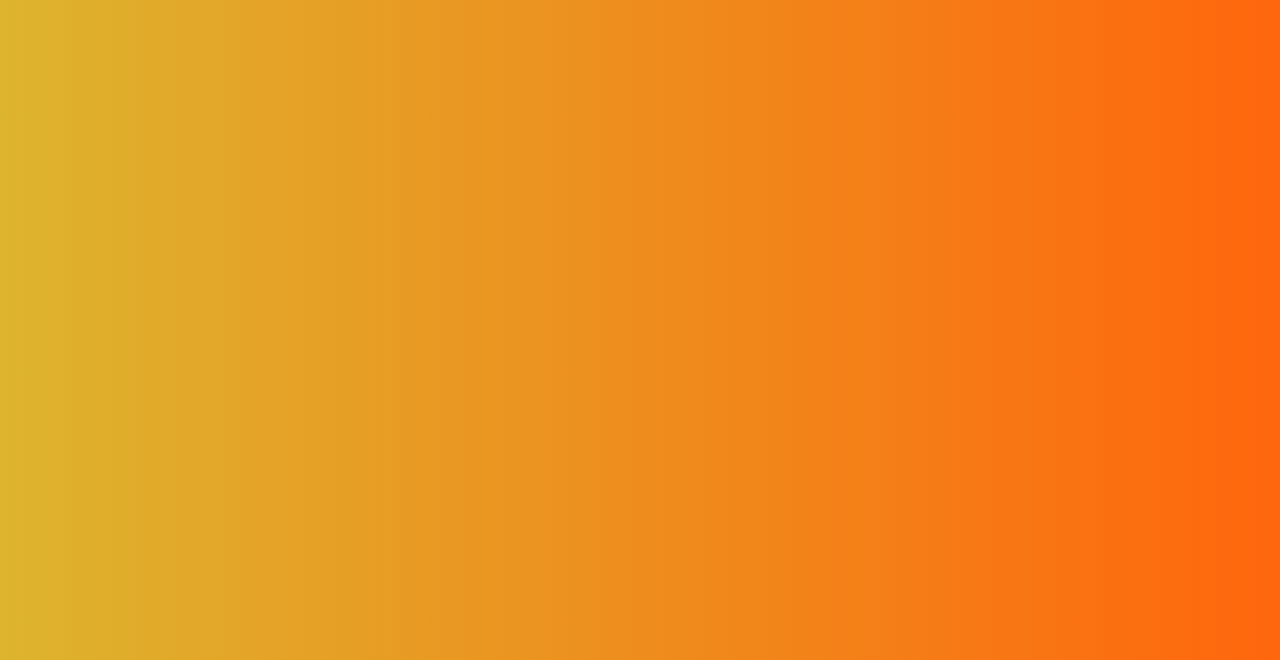
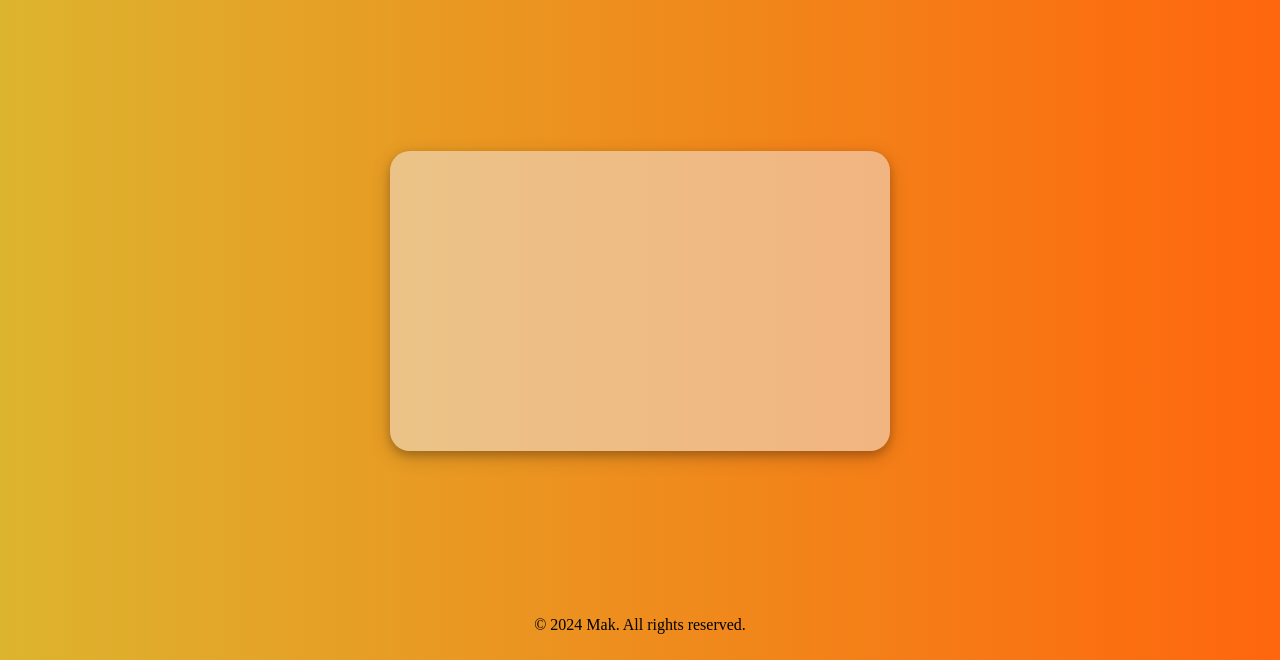
Before and after one commit to mamine27/Rock-Paper-Scissors, a plain HTML site: page index.html in a window 1280 px wide. Shown: the part 140-800 px from the top of the page. Drawn offline with Linux system fonts and the light colour scheme.

Commit message:
added window

```diff
--- a/css/style.css
+++ b/css/style.css
@@ -30,7 +30,6 @@ body{
 
 
  #Top {
-    margin: 25px;
     font-size: x-large;
     flex: 0.1;
     font-family: 'Gagalin', sans-serif;
@@ -52,11 +51,30 @@ div h1{
 
 
  #playground{
-    flex: auto;
+    flex: 1;
     width: 100%;
+    display: flex;
+    justify-content: center;
+    align-items: center;
 }
- #footer{
+
+
+#window{
+    width: 500px;
+    height: 300px;
+    margin: 50px;
+    border-radius: 20px;
+    background-color: rgba(240, 236, 236 ,0.5);
+    box-shadow: 0 4px 8px 0 rgba(0, 0, 0, 0.2), 0 6px 20px 0 rgba(0, 0, 0, 0.19);
+}
+
+
+#footer{
     flex:0.1;
-    align-self: center;
+    display: flex;
+    flex-direction: column;
+    align-items: center;
+    justify-items: center;
     width: 100%;
+    /* background: linear-gradient(to right, rgb(243, 85, 151), rgb(45, 98, 177)); */
 }
--- a/index.html
+++ b/index.html
@@ -13,9 +13,13 @@
             <h1><a href = "index.html" style="text-decoration: none; color:black;">RPS</a></h1>
             <h5><a href = # style="text-decoration: none; color:black;">About</a></h5>
         </div>
-        <div id = "playground"></div>
+        <div id = "playground">
+            <div id = "window">
+
+            </div>
+        </div>
         <div id = "footer">
-
+            <p>© 2024 Mak. All rights reserved.</p>
         </div>
 
     </div>
```
